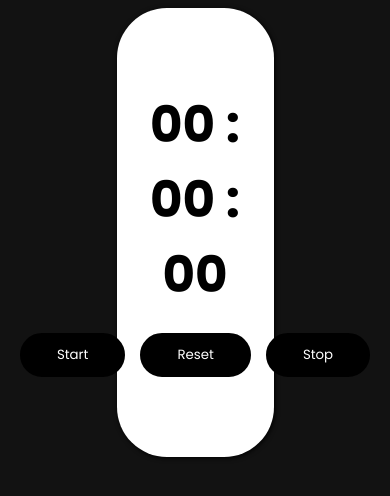
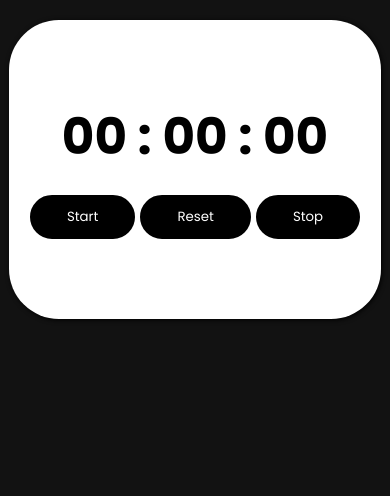
Before and after one commit to miraameditz/Stop-Watch, a plain HTML site: page index.html in a window 390 px wide. Drawn offline with Linux system fonts and the light colour scheme.

Commit message:
Update style.css

```diff
--- a/style.css
+++ b/style.css
@@ -45,3 +45,21 @@ body{
     background-color: #fff;
     color: #000;
 }
+
+@media (max-width:768px) {
+    .main-div {
+        width: 85%;
+        box-shadow: 1px 1px 5px #000;
+        background-color: #fff;
+        padding: 80px 20px;
+        text-align: center;
+        margin: 5% auto;
+        border-radius: 50px;
+    }
+
+    .buttons {
+        display: flex;
+        gap: 5px;
+        justify-content: center;
+    }
+}
```
